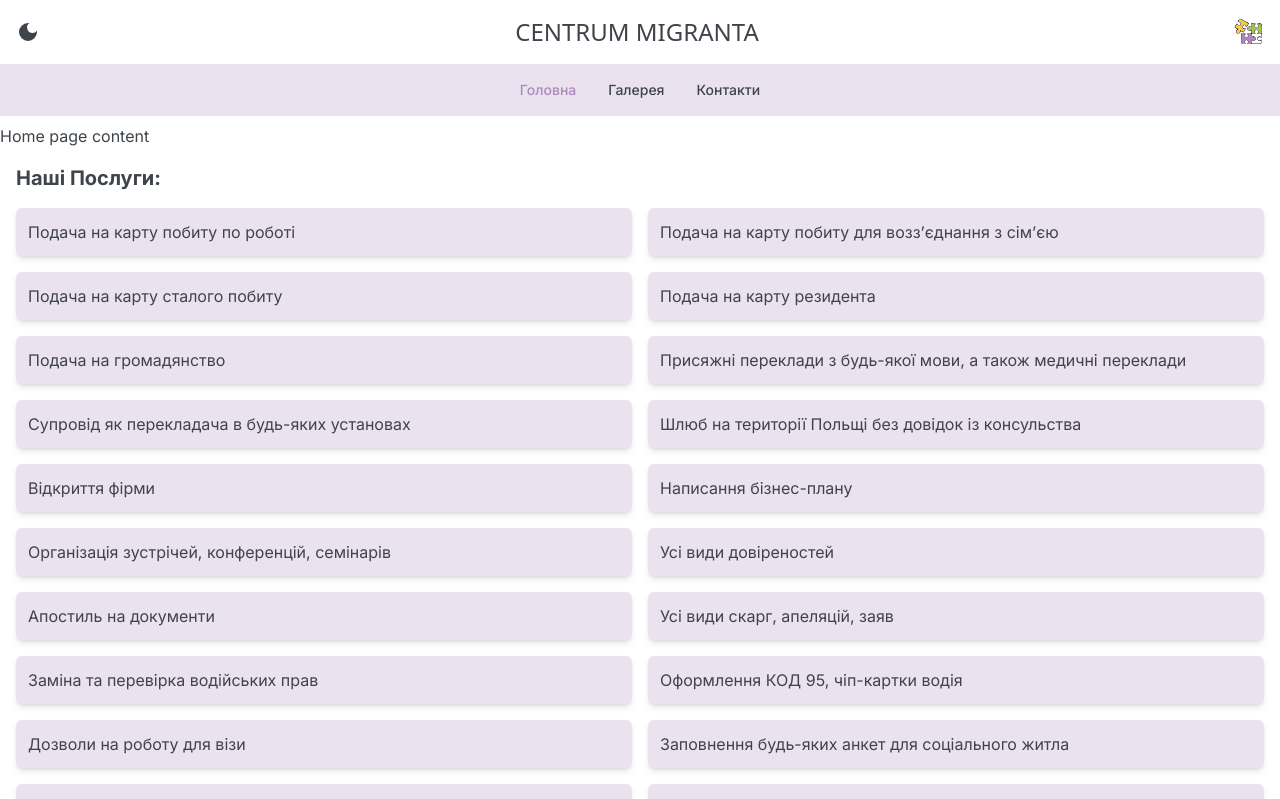
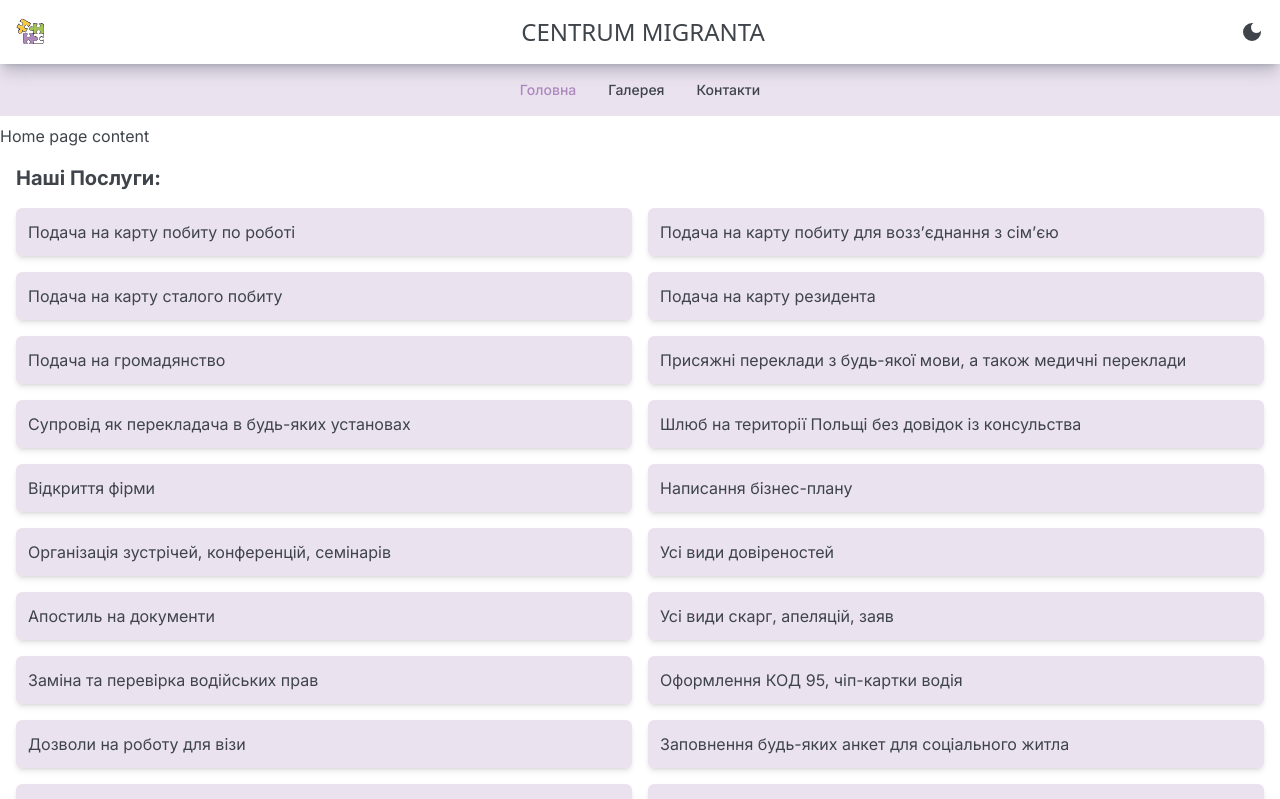
Before and after one commit to MishanyaZh/migrant-center, a Next.js app: page / in a window 1280 px wide. Shown: the top 799 px of the page. Built offline with nearby package versions, Linux system fonts and the light colour scheme.

Commit message:
fx render header items by device, burger items style

```diff
--- a/src/app/contacts/layout.tsx
+++ b/src/app/contacts/layout.tsx
@@ -8,7 +8,7 @@ export default function Layout({ children }: { children: React.ReactNode }) {
       <div className="">Contacts Page general info</div>
       <h2>Lorem ipsum dolor sit amet consectetur adipisicing elit.</h2>
       <NavLinks links={contactsRoutes} />
-      <div className="md:hidden w-full bg-theme-background">
+      <div className="hidden-on-desktop w-full bg-theme-background">
         Контакти:
         {contactsRoutes.map((subLink) => {
           return (
--- a/src/app/globals.css
+++ b/src/app/globals.css
@@ -4,6 +4,14 @@
 
 .custom-shadow {
   @apply shadow-lg shadow-gray-500/40 dark:shadow-gray-500/40;
+}
+
+.hidden-on-mobile {
+  @apply hidden md:block;
+}
+
+.hidden-on-desktop  {
+  @apply md:hidden;
 }
 
 :root {
--- a/src/app/ui/BurgerMenu/BurgerMenu.tsx
+++ b/src/app/ui/BurgerMenu/BurgerMenu.tsx
@@ -26,20 +26,20 @@ const BurgerMenu = () => {
   const toggleSubMenu = () => setIsSubMenuOpen(!isSubMenuOpen);
 
   return (
-    <div className="flex md:hidden">
+    <div className="hidden-on-desktop flex">
       <button
         onClick={toggleMenu}
-        className="text-3xl focus:outline-none md:hidden z-50"
+        className="text-3xl focus:outline-none z-50"
         aria-label="Toggle Menu"
       >
         {isOpen ? <FiX /> : <FiMenu />}
       </button>
 
       <nav
-        className={`md:hidden flex flex-col items-start justify-start
-        ${isOpen ? "translate-x-0" : "translate-x-full"} fixed top-[68px] right-0 w-full h-full
+        className={`flex flex-col items-start justify-start p-8
+        ${isOpen ? "translate-x-0" : "translate-x-full"} fixed top-[64px] right-0 w-full h-full
         transform transition-transform duration-300
-        p-8 space-y-4 bg-theme-backdrop`}
+        bg-theme-backdrop custom-shadow`}
       >
         <div className="flex justify-end w-full">
           <DarkModeSwitch />
@@ -51,7 +51,7 @@ const BurgerMenu = () => {
             <Link
               href={link.href}
               onClick={closeMenu}
-              className={`block text-2xl text-text-regular
+              className={`block text-2xl text-text-regular mb-3
             ${isActiveLink ? "text-textColor-primary" : "text-textColor-regular"} hover:text-textColor-primary`}
             >
               {link.name}
@@ -66,7 +66,7 @@ const BurgerMenu = () => {
                     {renderMainLink()}
                     <button
                       onClick={toggleSubMenu}
-                      className="ml-2 pt-1 text-text-regular hover:text-textColor-primary focus:outline-none"
+                      className="ml-2 mb-3 pt-1 text-text-regular hover:text-textColor-primary focus:outline-none"
                     >
                       {isSubMenuOpen ? <FiChevronUp /> : <FiChevronDown />}
                     </button>
--- a/src/app/ui/Header/Header.tsx
+++ b/src/app/ui/Header/Header.tsx
@@ -5,29 +5,23 @@ import { logoUrl } from "@/app/constants";
 
 const Header = () => {
   return (
-    <header className="w-full fixed md:relative z-50 px-4 py-4 bg-theme-background text-text-regular flex items-center justify-between">
-      <div className="hidden md:block">
-        <DarkModeSwitch />
-      </div>
-
+    <header className="w-full fixed md:relative z-50 px-4 py-4 bg-theme-background text-text-regular flex items-center justify-between custom-shadow">
       <Image
         src={logoUrl}
         alt="logo"
         height={30}
         width={30}
         priority={true}
-        className="block md:hidden bg-special-white rounded-md "
+        className="bg-special-white rounded-md"
       />
+
       <h1 className="text-2xl font-sans">CENTRUM MIGRANTA</h1>
+
       <BurgerMenu />
-      <Image
-        src={logoUrl}
-        alt="logo"
-        height={30}
-        width={30}
-        priority={true}
-        className="hidden md:block bg-special-white rounded-md "
-      />
+
+      <div className="hidden-on-mobile">
+        <DarkModeSwitch />
+      </div>
     </header>
   );
 };
```
